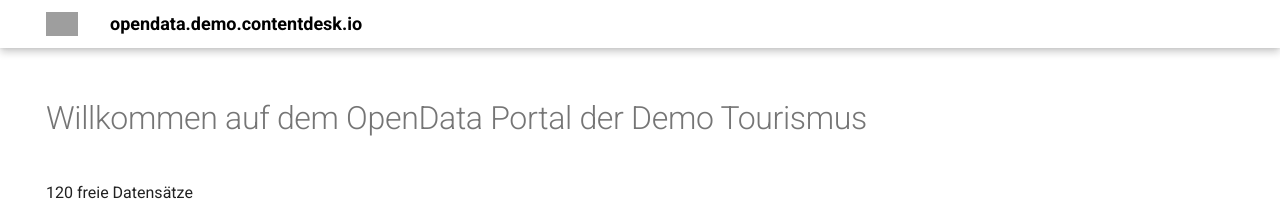
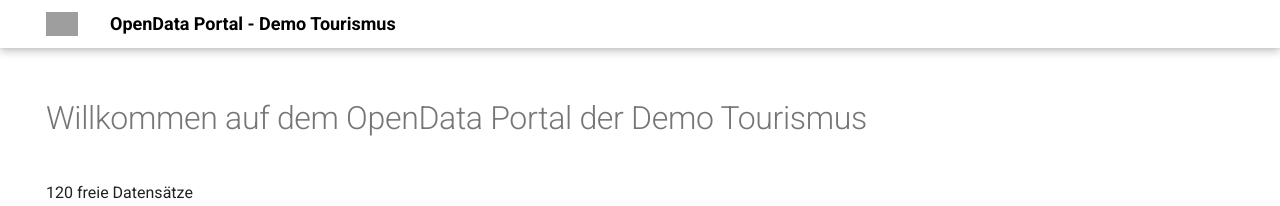
Before and after one commit to tsolenthaler/opendata.demo.contentdesk.io, an MkDocs documentation site: the page built from docs/index.md, in a window 1280 px wide. Shown: the top 206 px of the page. Built offline with MkDocs 1.6.1 and Material for MkDocs 9.7.7, drawn with Linux system fonts in a browser that asks for light colours; grey boxes are pictures that could not be loaded.

Commit message:
Update site name for clarity and branding consistency

```diff
--- a/mkdocs.yml
+++ b/mkdocs.yml
@@ -1,5 +1,5 @@
 # Project information
-site_name: opendata.demo.contentdesk.io
+site_name: OpenData Portal - Demo Tourismus
 site_url: https://opendata.demo.contentdesk.io
 theme:
   name: material
```
